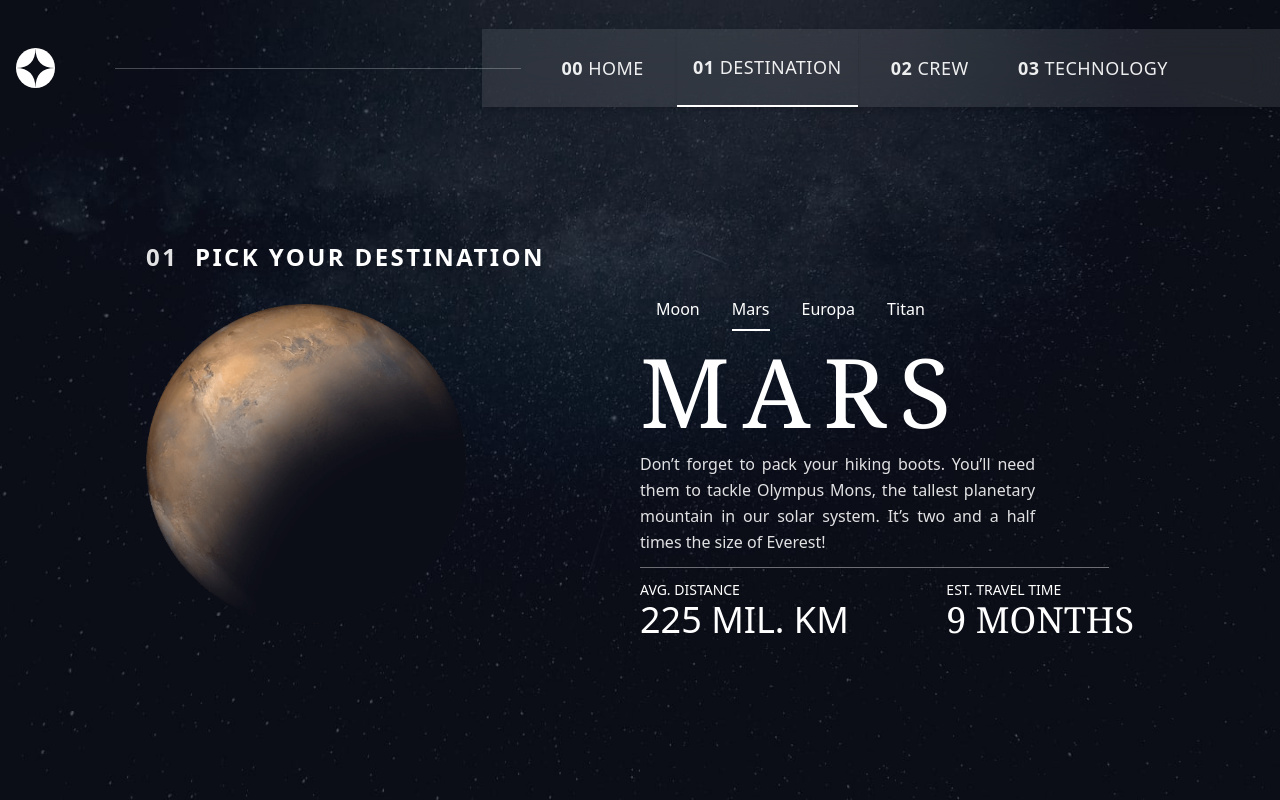
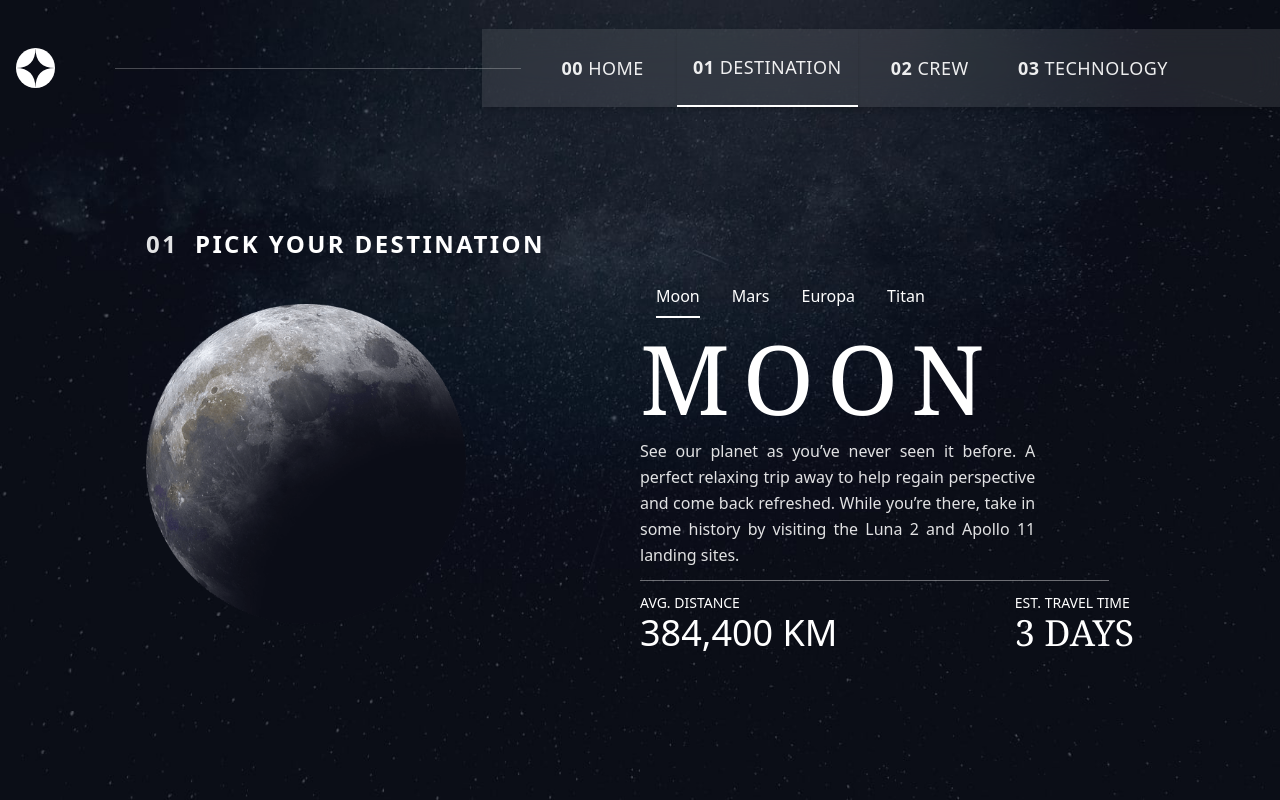
Before and after one commit to Dhavisco/Space-Tourism-Website, a React (Vite) app: page /destination in a window 1280 px wide. Built offline with nearby package versions, Linux system fonts and the light colour scheme; a web font is replaced by a local one.

Commit message:
updated interval

```diff
--- a/src/components/Destination/DestinationHero.jsx
+++ b/src/components/Destination/DestinationHero.jsx
@@ -16,7 +16,7 @@ const DestinationHero = () => {
       const currentIndex = destinations.findIndex(d => d.name === currentDestination);
       const nextIndex = (currentIndex + 1) % destinations.length;
       setCurrentDestination(destinations[nextIndex].name);
-    }, 3000); // changes every 3 seconds
+    }, 15000); // changes every 3 seconds
 
     return () => clearInterval(intervalId); //clear intercal on component unmount
 
```
